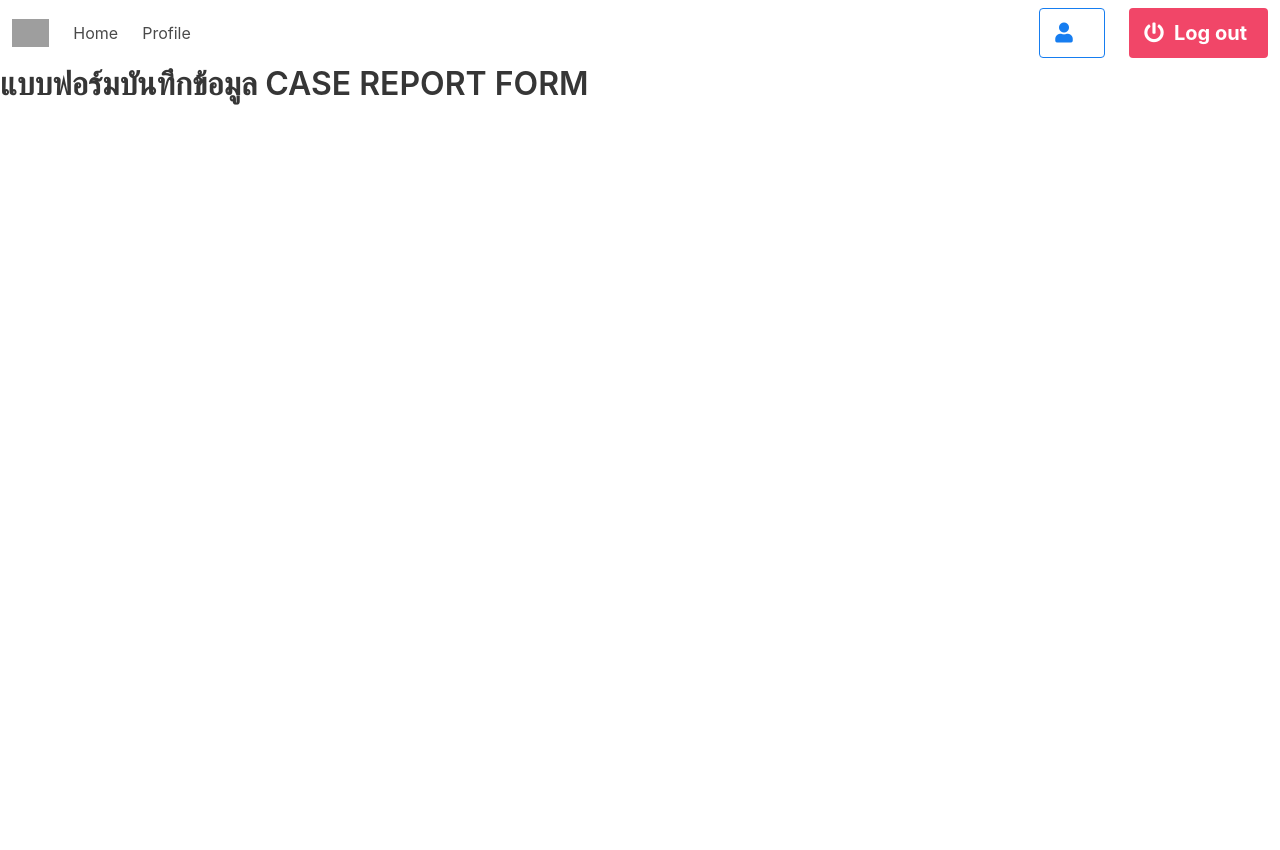
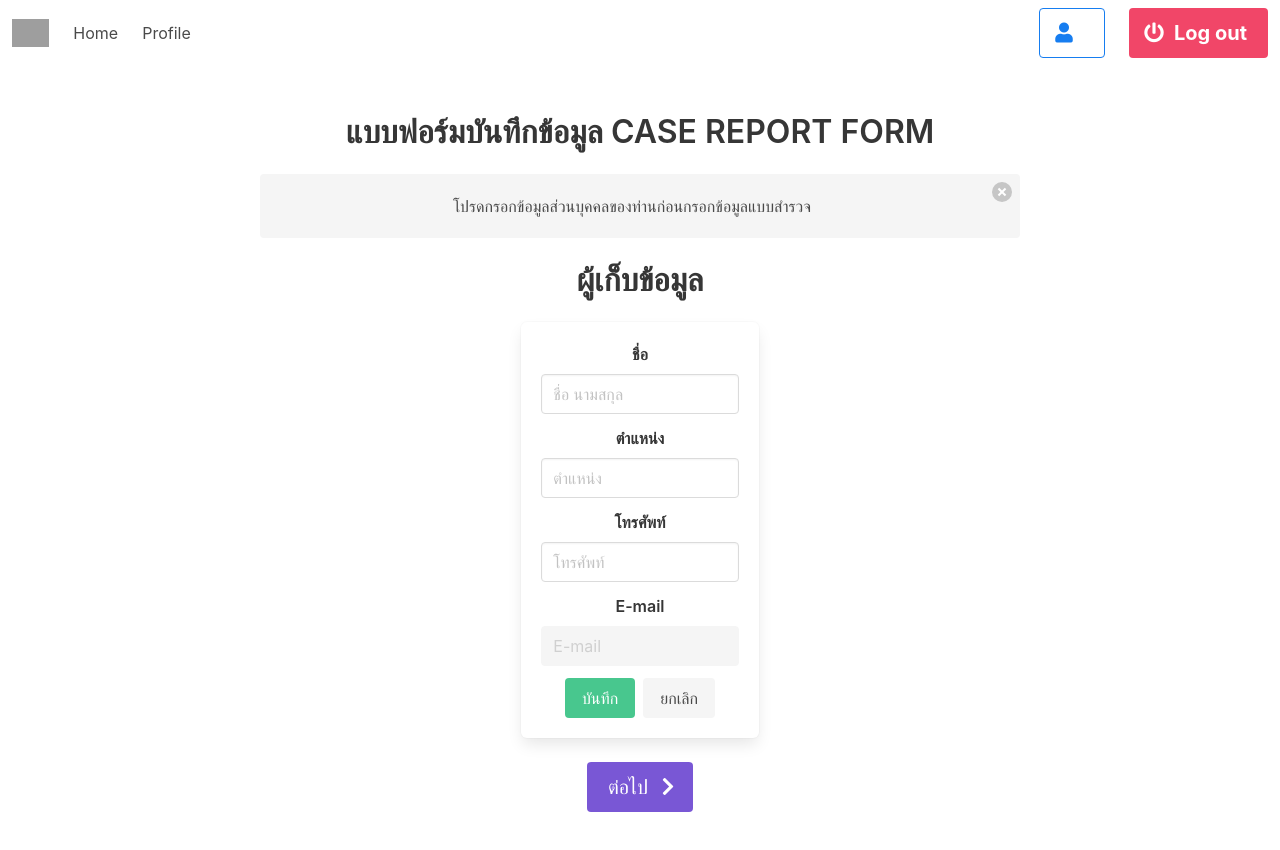
Before and after one commit to likit/aging-care-survey2020, a Vue app in the folder app/: page / in a window 1280 px wide. Shown: the top 850 px of the page. Before the commit the page ends 800 px from the top, so only its background shows below. Built offline with nearby package versions, Linux system fonts and the light colour scheme; no server answers; sample sign-in values are in the browser's storage; grey boxes are pictures that could not be loaded.

Commit message:
updated code so that the user can now log in/out and edit his profile
added a landing view that display components based on user login status

added some navigation buttons so a user can navigate between sections of the questionaire

```diff
--- a/app/src/views/Home.vue
+++ b/app/src/views/Home.vue
@@ -50,8 +50,15 @@
             <b-numberinput min="0" size="is-medium" v-model="infoProviderDuration"></b-numberinput>
           </b-field>
           <b-field>
-            <p class="control has-text-centered">
-              <a class="button is-medium is-primary" @click="saveAndNext">ต่อไป</a>
+            <p class="buttons is-centered">
+              <a class="button is-medium is-light" @click="back">
+                <b-icon pack="fas" icon="chevron-left"></b-icon>
+                <span>Back</span>
+              </a>
+              <a class="button is-medium is-primary" @click="saveAndNext">
+                <span>ต่อไป</span>
+                <b-icon pack="fas" icon="chevron-right"></b-icon>
+              </a>
             </p>
           </b-field>
         </div>
@@ -106,6 +113,9 @@ export default {
     saveAndNext() {
       this.$store.commit('SET_LAST_UPDATE')
       this.$router.push({'name': 'HealthRecord'})
+    },
+    back() {
+      this.$router.back()
     }
   }
 }
--- a/app/src/views/Landing.vue
+++ b/app/src/views/Landing.vue
@@ -1,3 +1,44 @@
 <template>
-    <h1 class="title">แบบฟอร์มบันทึกข้อมูล CASE REPORT FORM</h1>
+  <section class="section">
+    <div class="container">
+      <div class="columns">
+        <div class="column is-8 is-offset-2 has-text-centered">
+          <h1 class="title">แบบฟอร์มบันทึกข้อมูล CASE REPORT FORM</h1>
+
+          <b-notification type="is-light" aria-close-label="Close notification"
+            v-if="$store.getters.isUserLoggedIn">
+            โปรดกรอกข้อมูลส่วนบุคคลของท่านก่อนกรอกข้อมูลแบบสำรวจ
+          </b-notification>
+          <b-notification type="is-info is-light" aria-close-label="Close notification" v-else>
+            กรุณาลงชื่อเข้าใช้งานระบบด้วยการคลิกที่ปุ่ม log in ด้านล่าง
+          </b-notification>
+          <Profile v-if="$store.getters.isUserLoggedIn"></Profile>
+        </div>
+      </div>
+      <div class="columns">
+        <div class="column has-text-centered">
+          <router-link :to="{path: '/home'}" class="button is-medium is-primary"
+            v-if="$store.getters.isUserLoggedIn">
+            <span>ต่อไป</span>
+            <b-icon pack="fas" icon="chevron-right"></b-icon>
+          </router-link>
+          <router-link :to="{path: '/login'}" class="button is-medium is-primary" v-else>
+            <span>Log In</span>
+          </router-link>
+        </div>
+      </div>
+    </div>
+  </section>
 </template>
+
+
+<script>
+
+import Profile from "@/views/Profile"
+
+export default {
+  name: 'landing',
+  components: {Profile},
+}
+
+</script>
--- a/app/src/views/Login.vue
+++ b/app/src/views/Login.vue
@@ -40,8 +40,9 @@ export default {
             var self = this;
             auth.signInWithEmailAndPassword(self.email, self.password).then(
                 function(data) {
-                    self.$store.commit('logginUser', true)
-                    self.$store.commit('setUser', data)
+                    console.log(data)
+                    self.$store.commit('SET_LOGIN_TRUE')
+                    self.$store.commit('SET_CURRENT_USER', self.email)
                     self.$store.dispatch('fetchProfile', self.email)
                     self.$buefy.dialog.alert({
                         title: 'Login Successful',
@@ -52,7 +53,7 @@ export default {
                         iconPack: 'fa',
                         ariaRole: 'alertdialog',
                         ariaModal: true,
-                        onConfirm: () => self.$router.replace('/home'),
+                        onConfirm: () => self.$router.push({name: 'Landing'}),
                     })
                 }).catch((err)=> {
                         //TODO: display Buefy error dialog
--- a/app/src/views/Profile.vue
+++ b/app/src/views/Profile.vue
@@ -7,15 +7,8 @@
         </div>
       </div>
       <div class="columns">
-        <div class="column">
-          <pre>
-            {{ user }}
-          </pre>
-        </div>
-      </div>
-      <div class="columns">
         <div class="column is-4 is-offset-4">
-          <div class="box" v-if="!dataLoading">
+          <div class="box">
             <b-field label="ชื่อ">
               <b-input placeholder="ชื่อ นามสกุล" v-model="userProfile.data.fullname"></b-input>
             </b-field>
@@ -30,7 +23,7 @@
             </b-field>
             <div class="buttons is-centered">
               <button @click="save()" class="button is-success">บันทึก</button>
-              <button class="button is-light">ยกเลิก</button>
+              <button class="button is-light" @click="cancel()">ยกเลิก</button>
             </div>
           </div>
         </div>
@@ -45,37 +38,18 @@ import { mapState } from 'vuex'
 
 export default {
   name: "profile",
-  data() {
-    return {
-      dataLoading: true,
-    }
-  },
-  mounted() {
-    this.$store.dispatch('fetchProfile', this.$store.state.user.data.email).then(()=>{
-      this.dataLoading = false;
-    }).catch(()=>{
-       this.$buefy.dialog.alert({
-        title: 'โปรแกรมมีปัญหาในการโหลดข้อมูล',
-        message: 'โปรแกรมไม่สามารถดาวน์โหลดข้อมูลทางอินเตอร์เน็ตได้ กรุณาตรวจสอบการเชื่อมต่อของท่านก่อนลองใช้งานอีกครั้ง',
-        type: 'is-danger',
-        hasIcon: true,
-        icon: 'times-circle',
-        iconPack: 'fa',
-        ariaRole: 'alertdialog',
-        ariaModal: true
-      })
-    }
-    )
-  },
   computed: {
     ...mapState(['userProfile', 'user'])
   },
   methods: {
+    cancel: function() {
+      this.$router.back()
+    },
     save: function () {
       this.$store.dispatch('updateUserProfile', this.userProfile).then(()=>{
         this.$buefy.dialog.alert({
-          title: 'Profile Saved.',
-          message: 'Your profile has been saved.',
+          title: 'Profile Saved',
+          message: 'ข้อมูลได้รับการบันทึกเรียบร้อยแล้ว',
         })
       })
     }
```
